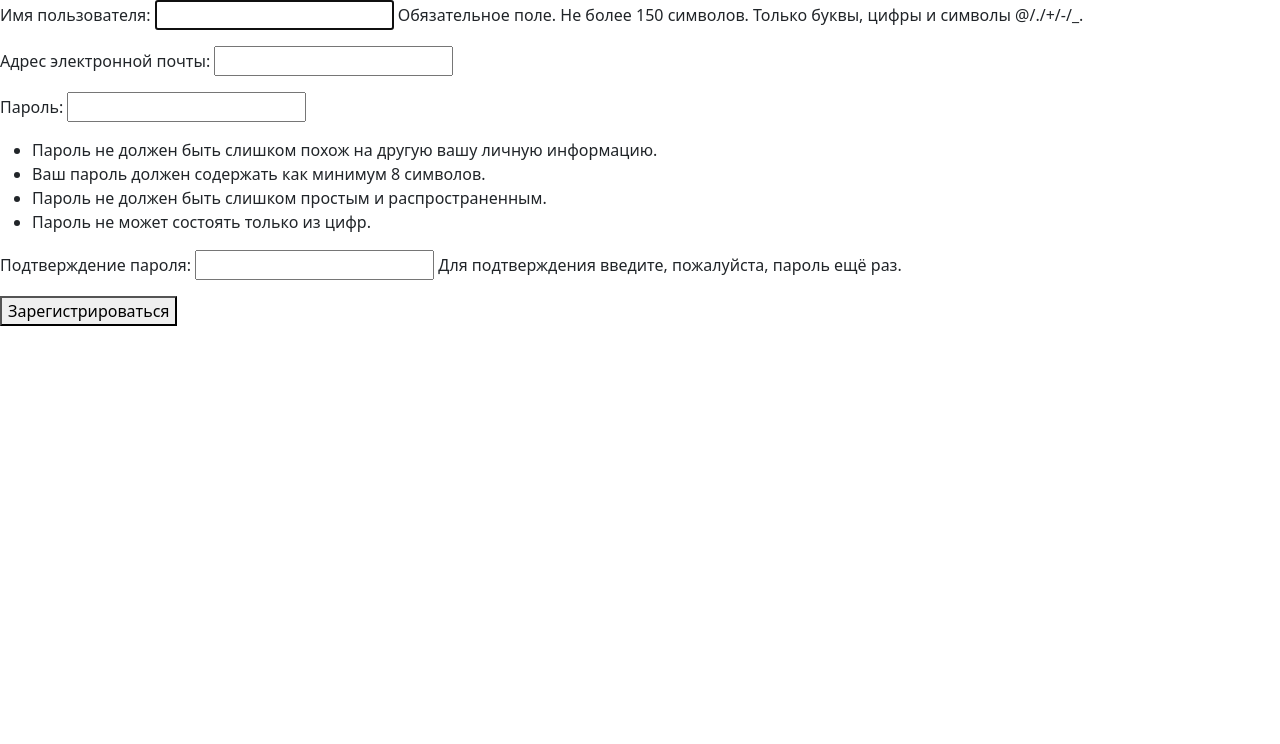
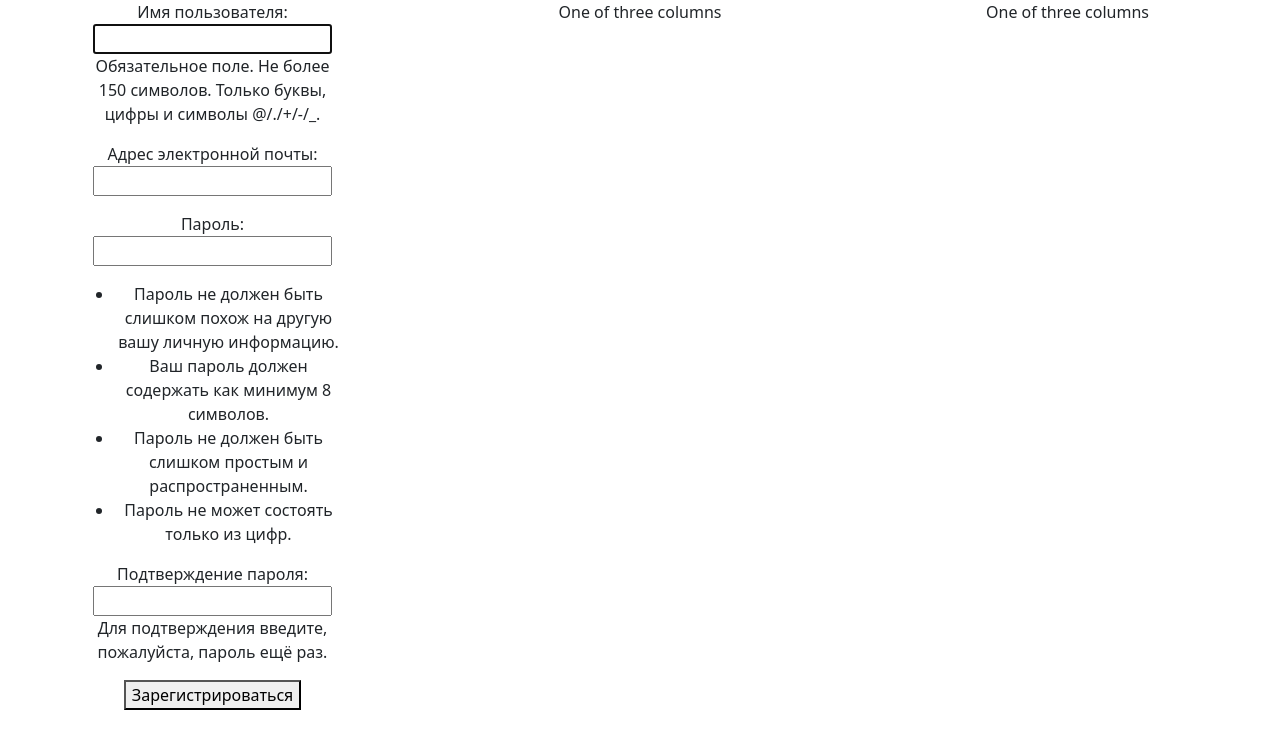
Before and after one commit to DmitriyDedunik/my_social_network, a Django app: page /accounts/signup/ in a window 1280 px wide. Shown: the part 56-800 px from the top of the page. Run offline with Django 4.2, Linux system fonts and the light colour scheme; parts of the project's set-up code (start-up, migrations or seed data) failed here and were passed over.

Commit message:
добавление страницы с фото обо мне

```diff
--- a/msn_dj/accounts/views.py
+++ b/msn_dj/accounts/views.py
@@ -43,6 +43,8 @@
 
     template_name = 'profile.html'
 
+    about = About.objects.get(user_id=request.user.id)
+
     invitation_friends = Friend.objects.filter(user_with_add=request.user.id)
     invitation_friends = invitation_friends.filter(accept=False)
     invitation_friends_id = []
@@ -70,6 +72,7 @@
                'invitation_friends' : invitation_friends,
                'invitation_friends_inc' : invitation_friends_inc,
                'friend_candidat_list' : friend_candidat_list,
+               'about' : about
                }
 
     return render(request, template_name, context)
--- a/msn_dj/templates/base.html
+++ b/msn_dj/templates/base.html
@@ -10,9 +10,23 @@
 
     {% include 'menu.html' %}
 
-    {% block content %}
-        <h1>Hello, world!</h1>
-    {% endblock %}
+    <div class="container text-center">
+      <div class="row align-items-start">
+        <div class="col-3">
+          {% block content %}
+            <h1>Hello, world!</h1>
+          {% endblock %}
+        </div>
+        <div class="col-6">
+          {% block user_blog %}
+            One of three columns
+          {% endblock %}
+        </div>
+        <div class="col-3">
+          One of three columns
+        </div>
+      </div>
+    </div>
     <script src="https://cdn.jsdelivr.net/npm/bootstrap@5.2.0-beta1/dist/js/bootstrap.bundle.min.js" integrity="sha384-pprn3073KE6tl6bjs2QrFaJGz5/SUsLqktiwsUTF55Jfv3qYSDhgCecCxMW52nD2" crossorigin="anonymous"></script>
   </body>
 </html>
```
Also changed, not shown: msn_dj/accounts/templates/profile.html (+12 -0 lines), msn_dj/static/img/blank.png (added).
